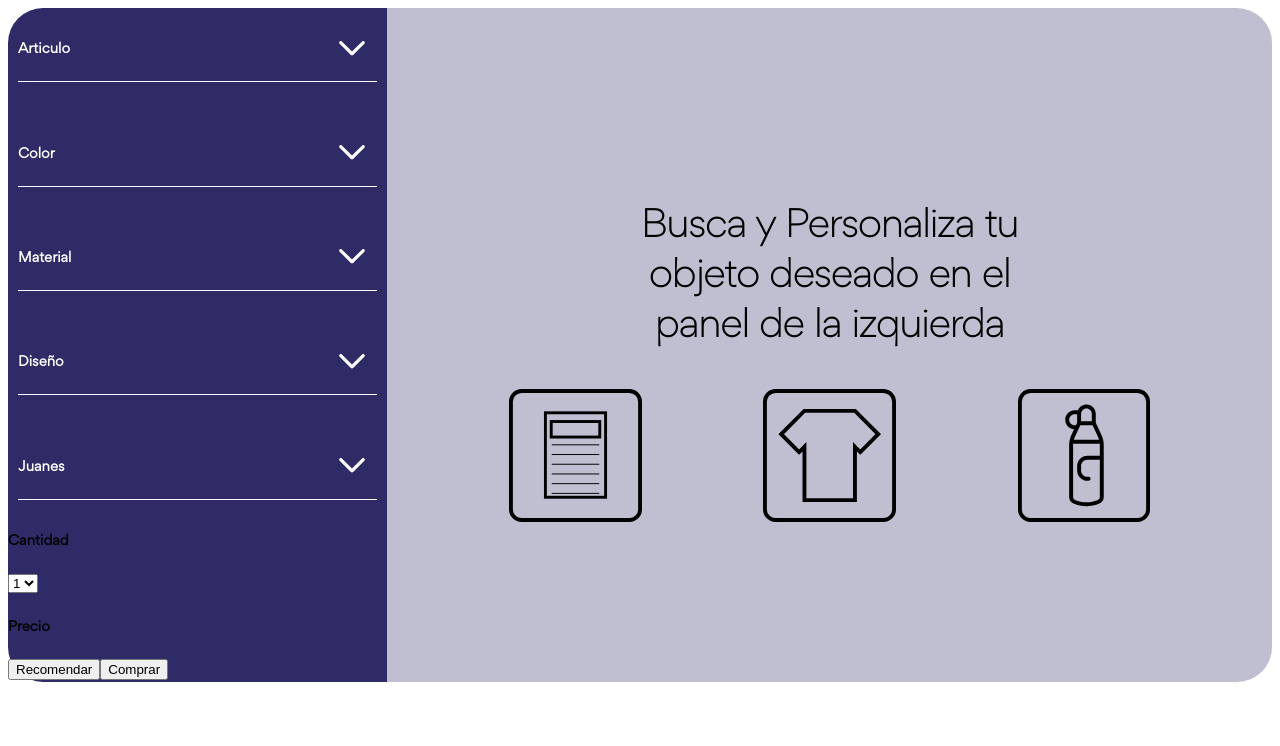
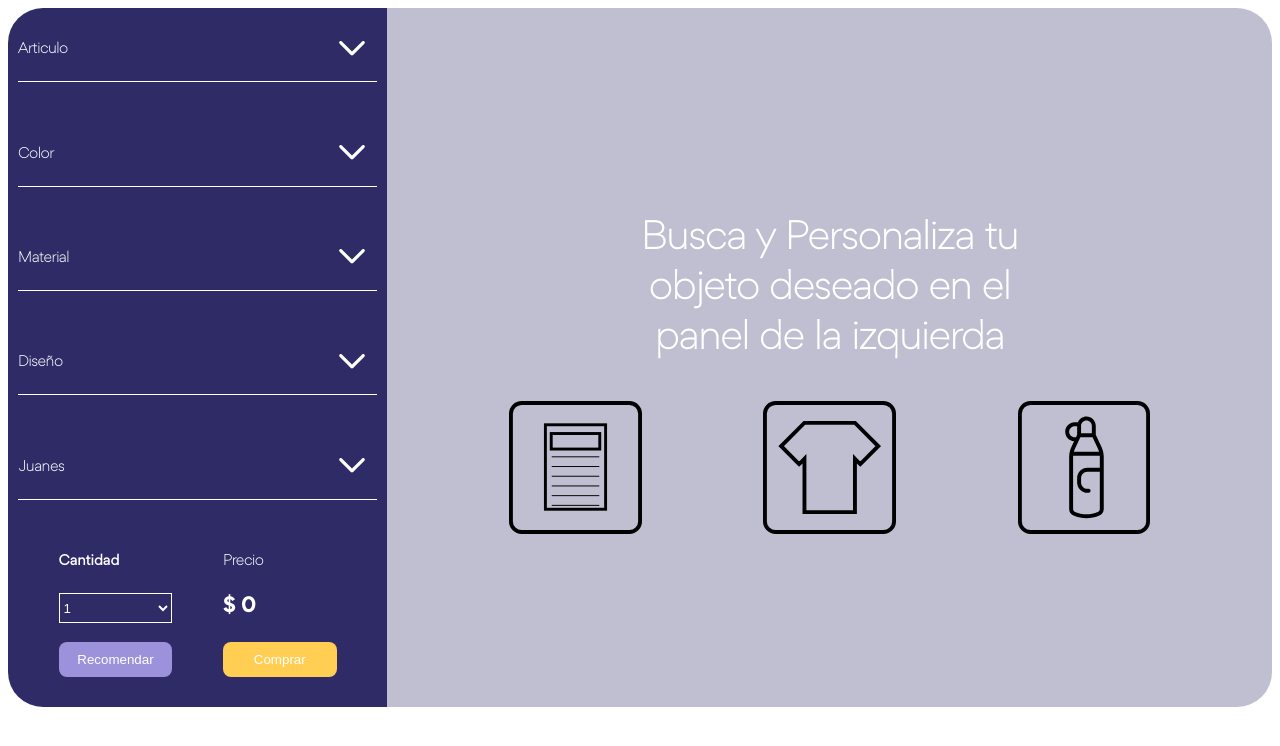
Before and after one commit to MetalPrime/211-taller-somos-pacifico, a React (Create React App) app: page / in a window 1280 px wide. Shown: the top 746 px of the page. Built offline with nearby package versions, Linux system fonts and the light colour scheme.

Commit message:
update style principal route

```diff
--- a/src/components/Amount/Amount.css
+++ b/src/components/Amount/Amount.css
@@ -0,0 +1,13 @@
+.Amount{
+    width: 30%;
+    position: relative;
+    font-family: 'Gordita Regular';
+}
+
+.Amount select{
+    width: 100%;
+    background-color: #2E2B67;
+    border: 1px solid white;
+    color: white;
+    height: 30px;
+}
--- a/src/components/Price/Price.css
+++ b/src/components/Price/Price.css
@@ -0,0 +1,9 @@
+.Precio{
+    display: block;
+    width: 30%;
+}
+
+.Precio p{
+    font-family: 'Gordita Bold';
+    font-size: 20px;
+}
--- a/src/components/Price/Price.tsx
+++ b/src/components/Price/Price.tsx
@@ -9,7 +9,7 @@ export const Price: React.FC<Price> = ({ currentPrice }) => {
     return (
         <section className='Precio'>
             <h1>Precio</h1>
-            <p>{currentPrice}</p>
+            <p>{`$ ${currentPrice==undefined? 0.00  : currentPrice}`}</p>
         </section>
     );
 }
--- a/src/containers/App/App.css
+++ b/src/containers/App/App.css
@@ -1,9 +1,10 @@
 @import './../../fonts/style.css';
 
 .App{
+    color: white;
     width: 100%;
     display: flex;
-    font-family: 'Gordita Regular';
+    font-family: 'Gordita Thin';
 }
 
 .App__commands{
@@ -13,7 +14,38 @@
 
 }
 
+.App__update{
+    width: 100%;
+    display: flex;
+    flex-direction: row;
+    justify-content: space-evenly;
+}
+
 .App__display{
     width: 70%;
     height: auto;
 }
+
+.App__btns{
+    width: 100%;
+    display: flex;
+    flex-direction: row;
+    justify-content: space-evenly;
+}
+
+.btn{
+    height: 35px;
+    width: 30%;
+    border: none;
+    border-radius: 8px;
+    color: white;
+    margin-bottom: 8%;
+}
+
+.btn__recommend{
+    background-color: #9C92DB;
+}
+
+.btn__buy{
+    background-color: #FFCE53;
+}
```
